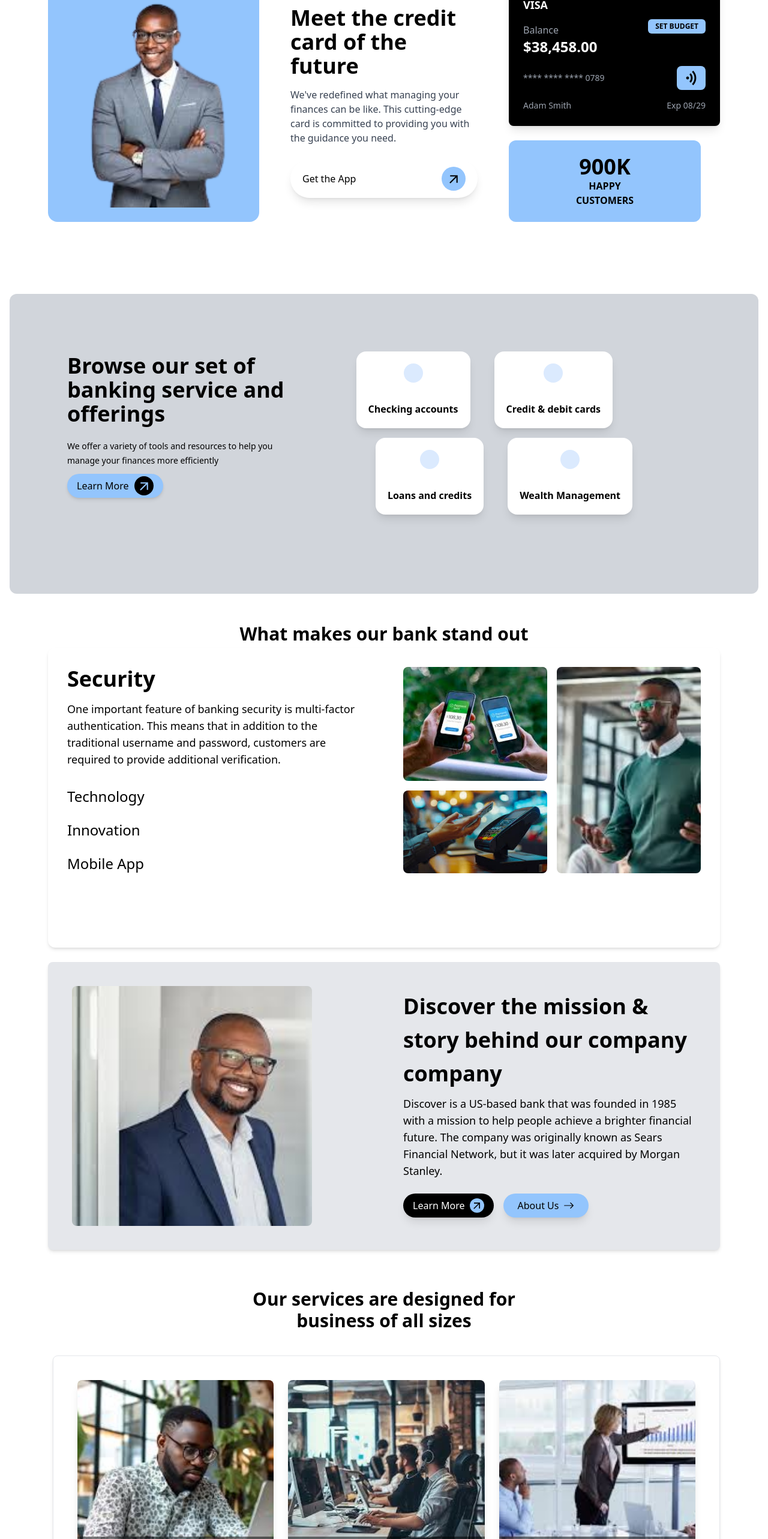
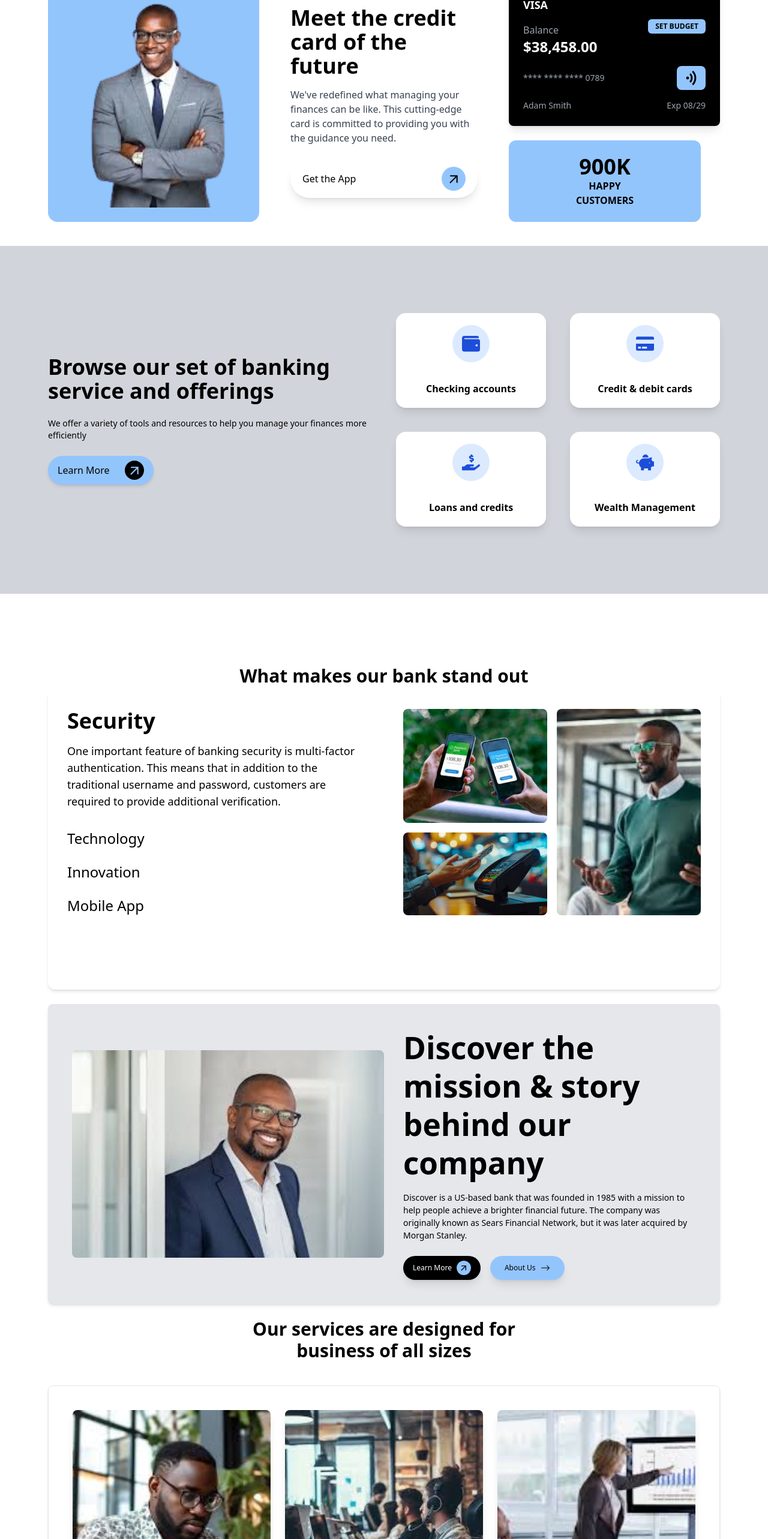
Before and after one commit to organism00/Lasustech-Coopertaive-React, a React (Create React App) app in the folder frontend/: page / in a window 1280 px wide. Shown: the part 166-2732 px from the top of the page at 60% size. Built offline with nearby package versions, Linux system fonts and the light colour scheme.

Commit message:
Adjusted Landing page, Navbar, and footer

```diff
--- a/frontend/src/Components/Navbar.jsx
+++ b/frontend/src/Components/Navbar.jsx
@@ -9,7 +9,7 @@ function Navbar() {
   return (
     <div>
       <header className="bg-white py-5 lg:px-20 shadow-md sticky top-0 z-10 flex justify-center">
-        <div className="flex flex-col md:flex-row justify-between w-full items-center">
+        <div className="flex flex-col lg:flex-row justify-between w-full items-center">
           <div className="font-bold text-lg flex items-center">
             <img src={logo} alt="" className="h-[50px]" />
             <div className="flex flex-col ml-2">
--- a/frontend/src/Pages/LandingPage.jsx
+++ b/frontend/src/Pages/LandingPage.jsx
@@ -2,10 +2,16 @@ import React from "react";
 import Navbar from "../Components/Navbar";
 import Footer from "../Components/Footer";
 // import { Link } from "react-router-dom";
-import { FaChevronRight } from "react-icons/fa";
+import {
+  FaChevronRight,
+  FaWifi,
+  FaWallet,
+  FaCreditCard,
+  FaHandHoldingUsd,
+  FaPiggyBank,
+} from "react-icons/fa";
 import { MdArrowOutward } from "react-icons/md";
 import { BsArrowRight } from "react-icons/bs";
-import { FaWifi } from "react-icons/fa";
 
 // Images
 import smiling from "../Assets/smiling.png";
@@ -86,7 +92,7 @@ const LandingPage = () => {
             </div>
 
             {/* <!-- Statistics Card --> */}
-            <div class="w-full max-w-xs md:absolute md:-top-6 md:-right-[350px] lg:static " >
+            <div class="w-full max-w-xs md:absolute md:-top-6 md:-right-[350px] lg:static ">
               <div class="bg-blue-300 p-6 rounded-xl flex flex-col items-center text-center">
                 <h1 class="font-bold text-4xl text-black">900K</h1>
                 <p class="text-black font-bold">HAPPY</p>
@@ -97,53 +103,49 @@ const LandingPage = () => {
         </div>
 
         {/* Browse our set of banking service and offerings */}
-        <div class="px-4 py-20 flex space-x-2 ">
-          <div class="h-[500px] w-[1500px] bg-gray-300 rounded-xl px-24 py-24 flex-col">
-            <div class="flex items-center space-x-10 flex-wrap">
-              <div class="mr-20">
-                <p class="text-4xl font-bold">Browse our set of</p>
-                <p class="text-4xl font-bold">banking service and</p>
-                <p class="text-4xl font-bold">offerings</p>
-              </div>
-              <div class="bg-white rounded-2xl shadow-lg p-5 flex flex-col items-center space-y-4">
-                <div class="bg-blue-100 p-4 rounded-full mb-4">
-                  <i class="fas fa-wallet text-blue-700 text-2xl"></i>
-                </div>
-                <p class="text-black font-semibold">Checking accounts</p>
-              </div>
-              <div class="bg-white rounded-2xl shadow-lg p-5 flex flex-col items-center space-y-4">
-                <div class="bg-blue-100 p-4 rounded-full mb-4">
-                  <i class="fas fa-credit-card text-blue-700 text-2xl"></i>
-                </div>
-                <p class="text-black font-semibold">Credit & debit cards</p>
-              </div>
-            </div>
-
-            <div class="">
+        <div class="bg-gray-300 px-4 py-20 lg:px-20 lg:py-28 flex justify-center items-center ">
+          <div class="grid lg:grid-cols-2 gap-10 items-center">
+            <div className="space-y-6">
+              <p class="text-4xl font-bold">
+                Browse our set of banking service and offerings
+              </p>
               <p class="text-sm mt-5">
-                We offer a variety of tools and resources to help you
+                We offer a variety of tools and resources to help you manage
+                your finances more efficiently
               </p>
-              <p class="text-sm mt-1">manage your finances more efficiently</p>
-            </div>
 
               <div class="mt-3 ">
-              <button class="bg-blue-300 rounded-full shadow-md h-10 w-40 py-4 px-4 text-left flex items-center justify-between hover:bg-blue-500 transition-all duration-600">
+                <button class="bg-blue-300 rounded-full shadow-md h-12 w-44 py-4 px-4 text-left flex items-center justify-between hover:bg-blue-500 transition-all duration-600">
                   <span>Learn More</span>
                   <div class="bg-black flex items-center justify-center h-8 w-8 rounded-full">
                     <MdArrowOutward className="text-[25px] text-blue-300" />
                   </div>
                 </button>
               </div>
-            <div class="flex justify-center space-x-10 ml-[400px] mt-[-100px]">
-              <div class="bg-white rounded-2xl shadow-lg p-5 flex flex-col items-center space-y-4">
+            </div>
+
+            <div className="grid grid-cols-2 gap-4 md:gap-10">
+              <div class="bg-white rounded-2xl shadow-lg p-5 flex flex-col items-center text-center space-y-4">
+                <div class="bg-blue-100 p-4 rounded-full mb-4">
+                  <FaWallet className="text-3xl text-blue-700" />
+                </div>
+                <p class="text-black font-semibold">Checking accounts</p>
+              </div>
+              <div class="bg-white rounded-2xl shadow-lg p-5 flex flex-col items-center text-center space-y-4">
+                <div class="bg-blue-100 p-4 rounded-full mb-4">
+                  <FaCreditCard className="fas fa-credit-card text-blue-700 text-3xl" />
+                </div>
+                <p class="text-black font-semibold">Credit & debit cards</p>
+              </div>
+              <div class="bg-white rounded-2xl shadow-lg p-5 flex flex-col items-center text-center space-y-4">
                 <div class="bg-blue-100 p-4  rounded-full mb-4">
-                  <i class="fas fa-hand-holding-usd text-blue-700 text-2xl"></i>
+                  <FaHandHoldingUsd className="fas fa-hand-holding-usd text-blue-700 text-3xl" />
                 </div>
                 <p class="text-black font-semibold">Loans and credits</p>
               </div>
-              <div class="bg-white rounded-2xl shadow-lg p-5 flex flex-col items-center space-y-4">
+              <div class="bg-white rounded-2xl shadow-lg p-5 flex flex-col items-center text-center space-y-4">
                 <div class="bg-blue-100 p-4 rounded-full mb-4">
-                  <i class="fas fa-piggy-bank text-blue-700 text-2xl"></i>
+                  <FaPiggyBank className="fas fa-piggy-bank text-blue-700 text-3xl" />
                 </div>
                 <p class="text-black font-semibold">Wealth Management</p>
               </div>
@@ -152,7 +154,7 @@ const LandingPage = () => {
         </div>
 
         {/* What makes our bank stand out */}
-        <div class="px-20 py-20 flex space-x-2 mt-[-150px]">
+        <div class="px-20 py-20 flex space-x-2 ">
           <div class="flex  flex-col justify-center items-center  h-[150px] w-[1500px] ">
             <p class="font-bold text-3xl">What makes our bank stand out</p>
             <p class="font-bold text-3xl">from the rest?</p>
@@ -221,36 +223,37 @@ const LandingPage = () => {
         </div>
 
         {/* Discover the mission & story behind our company */}
-        <div class="px-8 lg:px-20 items-center justify-center flex ">
-          <div class="bg-gray-200 p-10 rounded-lg shadow-md flex items-center ">
-            <div class="w-1/2 ">
+        <div className="px-6 md:px-12 lg:px-20 flex items-center justify-center">
+          <div className="bg-gray-200 p-6 md:p-10 rounded-lg shadow-md flex flex-col md:flex-row items-center">
+            <div className="w-full md:w-1/2 mb-6 md:mb-0">
               <img
                 src={man}
-                alt=""
-                class="rounded-lg  h-[400px] object-cover"
-                width="400"
+                alt="Discover the mission"
+                className="rounded-lg w-full h-auto max-h-[400px] object-cover"
               />
             </div>
-            <div class="w-1/2 pl-8">
-              <h1 class="text-4xl font-bold mb-4">Discover the mission &</h1>
-              <h1 class="text-4xl font-bold mb-4">story behind our company</h1>
-              <h1 class="text-4xl font-bold mb-4">company</h1>
-              <p class="text-lg mb-6">
+
+            <div className="w-full md:w-1/2 md:pl-8">
+              <h1 className="text-[4vmax] font-bold mb-4 leading-tight">
+                Discover the mission & story behind our company
+              </h1>
+              <p className="text-[14px] mb-6">
                 Discover is a US-based bank that was founded in 1985 with a
                 mission to help people achieve a brighter financial future. The
                 company was originally known as Sears Financial Network, but it
                 was later acquired by Morgan Stanley.
               </p>
-              <div class="flex space-x-4">
-                <button class="bg-black hover:bg-blue-500 transition-all duration-600  text-white rounded-full shadow-lg h-10 py-2 px-4 text-left flex items-center justify-between">
-                  <span className="mr-2">Learn More</span>
-                  <div class="bg-blue-300 flex items-center justify-center h-6 w-6 rounded-full">
-                    <MdArrowOutward className="text-[20px] text-black" />
+
+              <div className="flex flex-col sm:flex-row sm:space-x-4 space-y-4 sm:space-y-0">
+                <button className="bg-black hover:bg-blue-500 transition-all duration-300 text-white rounded-full shadow-lg py-2 px-4 flex items-center justify-center">
+                  <span className="mr-2 text-[12px]">Learn More</span>
+                  <div className="bg-blue-300 flex items-center justify-center h-6 w-6 rounded-full">
+                    <MdArrowOutward className="text-[16px] text-black" />
                   </div>
                 </button>
-                <button class="text-black px-6 py-2  flex items-center bg-blue-300 shadow-lg hover:bg-blue-500 transition-all duration-600 rounded-full">
-                  <span className="mr-2">About Us</span>
-                  <BsArrowRight className="text-[18px] font-medium" />
+                <button className="text-black px-6 py-2 flex items-center bg-blue-300 shadow-lg hover:bg-blue-500 transition-all duration-300 rounded-full">
+                  <span className="mr-2 text-[12px]">About Us</span>
+                  <BsArrowRight className="text-[16px] font-medium" />
                 </button>
               </div>
             </div>
@@ -258,63 +261,63 @@ const LandingPage = () => {
         </div>
 
         {/* Our services are designed for business of all sizes */}
-        <div class="px-20 my-6 flex flex-col space-x-2 ">
-          <div class="flex  flex-col justify-center items-center my-10 ">
-            <p class="font-bold text-3xl">Our services are designed for</p>
-            <p class="font-bold text-3xl">business of all sizes</p>
+        <div className="px-6 md:px-12 lg:px-20 my-6 space-y-10">
+  {/* Section Title */}
+  <div className="flex flex-col items-center text-center">
+    <p className="font-bold text-2xl md:text-3xl">
+      Our services are designed for
+    </p>
+    <p className="font-bold text-2xl md:text-3xl">business of all sizes</p>
   </div>
-          <div class="flex justify-center ">
-            <div class="border rounded-lg shadow-md flex items-center p-10 ">
-              <div class="grid grid-cols-1 md:grid-cols-3 gap-6">
-                <div class="relative rounded-lg overflow-hidden shadow-lg">
+
+  {/* Cards Section */}
+  <div className="flex justify-center">
+    <div className="border rounded-lg shadow-md p-6 md:p-10">
+      <div className="grid grid-cols-1 md:grid-cols-3 gap-6">
+        {/* Card 1 */}
+        <div className="relative rounded-lg overflow-hidden shadow-lg">
           <img
-                    alt=""
-                    class="w-full h-full object-cover"
-                    height="400"
+            alt="Small Business"
+            className="w-full h-[250px] md:h-[400px] object-cover"
             src={laptop}
-                    width="600"
           />
-                  <div class="absolute bottom-0 left-0 right-0 bg-black bg-opacity-50 p-4 flex justify-between items-center">
-                    <span class="text-white font-bold text-lg">
+          <div className="absolute bottom-0 left-0 right-0 bg-black bg-opacity-50 p-4 flex justify-between items-center">
+            <span className="text-white font-bold text-lg">
               FOR SMALL BUSINESS
             </span>
-                    <div class="bg-blue-300 flex items-center justify-center text-black rounded-full p-2">
+            <div className="bg-blue-300 flex items-center justify-center text-black rounded-full p-2">
               <FaChevronRight className="text-[18px]" />
             </div>
           </div>
         </div>
-                {/* <!-- Card 2 --> */}
-                <div class="relative rounded-lg overflow-hidden shadow-lg">
+
+        {/* Card 2 */}
+        <div className="relative rounded-lg overflow-hidden shadow-lg">
           <img
-                    alt=""
-                    class="w-full h-full object-cover"
-                    height="400"
+            alt="Startups"
+            className="w-full h-[250px] md:h-[400px] object-cover"
             src={office}
-                    width="600"
           />
-                  <div class="absolute bottom-0 left-0 right-0 bg-black bg-opacity-50 p-4 flex justify-between items-center">
-                    <span class="text-white font-bold text-lg">
-                      FOR STARTUPS
-                    </span>
-                    <div class="bg-blue-300 flex items-center justify-center text-black rounded-full p-2">
+          <div className="absolute bottom-0 left-0 right-0 bg-black bg-opacity-50 p-4 flex justify-between items-center">
+            <span className="text-white font-bold text-lg">FOR STARTUPS</span>
+            <div className="bg-blue-300 flex items-center justify-center text-black rounded-full p-2">
               <FaChevronRight className="text-[18px]" />
             </div>
           </div>
         </div>
-                {/* <!-- Card 3 --> */}
-                <div class="relative rounded-lg overflow-hidden shadow-lg">
+
+        {/* Card 3 */}
+        <div className="relative rounded-lg overflow-hidden shadow-lg">
           <img
-                    alt=""
-                    class="w-full h-full object-cover"
-                    height="400"
+            alt="Business Enterprises"
+            className="w-full h-[250px] md:h-[400px] object-cover"
             src={board}
-                    width="600"
           />
-                  <div class="absolute bottom-0 left-0 right-0 bg-black bg-opacity-50 p-4 flex justify-between items-center">
-                    <span class="text-white font-bold text-lg">
+          <div className="absolute bottom-0 left-0 right-0 bg-black bg-opacity-50 p-4 flex justify-between items-center">
+            <span className="text-white font-bold text-lg">
               BUSINESS ENTERPRISES
             </span>
-                    <div class="bg-blue-300 flex items-center justify-center text-black rounded-full p-2">
+            <div className="bg-blue-300 flex items-center justify-center text-black rounded-full p-2">
               <FaChevronRight className="text-[18px]" />
             </div>
           </div>
@@ -323,83 +326,76 @@ const LandingPage = () => {
     </div>
   </div>
 
-          {/* We're in good company */}
-          <div class="my-6 flex justify-center ">
-            <div class="bg-gray-200 p-10 rounded-lg shadow-md flex items-center ">
-              <div class="max-w-7xl mx-auto px-4 sm:px-6 lg:px-8">
-                <h2 class="text-4xl font-bold text-black mb-12">
+  {/* Testimonials Section */}
+  <div className="flex justify-center">
+    <div className="bg-gray-200 p-6 md:p-10 rounded-lg shadow-md">
+      <div className="max-w-7xl mx-auto">
+        <h2 className="text-3xl md:text-4xl font-bold text-black mb-8 text-center">
           You're in good company
         </h2>
-                <div class="grid grid-cols-1 md:grid-cols-3 gap-8">
-                  <div class="bg-white p-6 rounded-lg shadow-lg">
-                    <blockquote class="text-xl font-semibold mb-4">
+        <div className="grid grid-cols-1 md:grid-cols-3 gap-6">
+          {/* Testimonial 1 */}
+          <div className="bg-white p-6 rounded-lg shadow-lg">
+            <blockquote className="text-lg md:text-xl font-semibold mb-4">
               “One Bank Is A Truly Great Bank”
             </blockquote>
-                    <p class="text-gray-600 mb-6">
-                      Lorem ipsum dolor sit amet consectetur dolo adipiscing
-                      elit dolor ullamcorper mi sem porttitor vel ut quis
-                      egestas mauris sapien ipsum. Lorem ipsum dolor sit amet
-                      consectetur
+            <p className="text-gray-600 mb-6">
+              Lorem ipsum dolor sit amet, consectetur adipiscing elit. Dolor
+              ullamcorper mi sem porttitor vel ut quis egestas.
             </p>
-                    <div class="flex items-center">
+            <div className="flex items-center">
               <img
-                        alt=""
-                        class="w-12 h-12 rounded-full mr-4"
-                        height="100"
+                alt="Jem Smith"
+                className="w-12 h-12 rounded-full mr-4"
                 src={jem}
-                        width="100"
               />
               <div>
-                        <p class="font-bold">Jem Smith</p>
-                        <p class="text-gray-500">Head of sales at tesla</p>
+                <p className="font-bold">Jem Smith</p>
+                <p className="text-gray-500">Head of Sales at Tesla</p>
               </div>
             </div>
           </div>
-                  <div class="bg-white p-6 rounded-lg shadow-lg">
-                    <blockquote class="text-xl font-semibold mb-4">
+
+          {/* Testimonial 2 */}
+          <div className="bg-white p-6 rounded-lg shadow-lg">
+            <blockquote className="text-lg md:text-xl font-semibold mb-4">
               “You Have Found The Best Bank”
             </blockquote>
-                    <p class="text-gray-600 mb-6">
-                      Lorem ipsum dolor sit amet consectetur dolo adipiscing
-                      elit dolor ullamcorper mi sem porttitor vel ut quis
-                      egestas mauris sapien ipsum. Lorem ipsum dolor sit amet
-                      consectetur
+            <p className="text-gray-600 mb-6">
+              Lorem ipsum dolor sit amet, consectetur adipiscing elit. Dolor
+              ullamcorper mi sem porttitor vel ut quis egestas.
             </p>
-                    <div class="flex items-center">
+            <div className="flex items-center">
               <img
-                        alt=""
-                        class="w-12 h-12 rounded-full mr-4"
-                        height="100"
+                alt="Adam White"
+                className="w-12 h-12 rounded-full mr-4"
                 src={adam}
-                        width="100"
               />
               <div>
-                        <p class="font-bold">Adam White</p>
-                        <p class="text-gray-500">Accountant at ozone</p>
+                <p className="font-bold">Adam White</p>
+                <p className="text-gray-500">Accountant at Ozone</p>
               </div>
             </div>
           </div>
-                  <div class="bg-white p-6 rounded-lg shadow-lg">
-                    <blockquote class="text-xl font-semibold mb-4">
+
+          {/* Testimonial 3 */}
+          <div className="bg-white p-6 rounded-lg shadow-lg">
+            <blockquote className="text-lg md:text-xl font-semibold mb-4">
               “The Best Customer Service, Period”
             </blockquote>
-                    <p class="text-gray-600 mb-6">
-                      Lorem ipsum dolor sit amet consectetur dolo adipiscing
-                      elit dolor ullamcorper mi sem porttitor vel ut quis
-                      egestas mauris sapien ipsum. Lorem ipsum dolor sit amet
-                      consectetur
+            <p className="text-gray-600 mb-6">
+              Lorem ipsum dolor sit amet, consectetur adipiscing elit. Dolor
+              ullamcorper mi sem porttitor vel ut quis egestas.
             </p>
-                    <div class="flex items-center">
+            <div className="flex items-center">
               <img
-                        alt=""
-                        class="w-12 h-12 rounded-full mr-4"
-                        height="100"
+                alt="Cris Lee"
+                className="w-12 h-12 rounded-full mr-4"
                 src={cris}
-                        width="100"
               />
               <div>
-                        <p class="font-bold">Cris Lee</p>
-                        <p class="text-gray-500">CFO At Montee</p>
+                <p className="font-bold">Cris Lee</p>
+                <p className="text-gray-500">CFO at Montee</p>
               </div>
             </div>
           </div>
@@ -408,6 +404,7 @@ const LandingPage = () => {
     </div>
   </div>
 </div>
+
       </div>
       <Footer />
     </div>
```
Also changed, not shown: frontend/src/Components/Footer.jsx (+58 -53 lines). Lines whose indentation alone changed are shown as unchanged.
